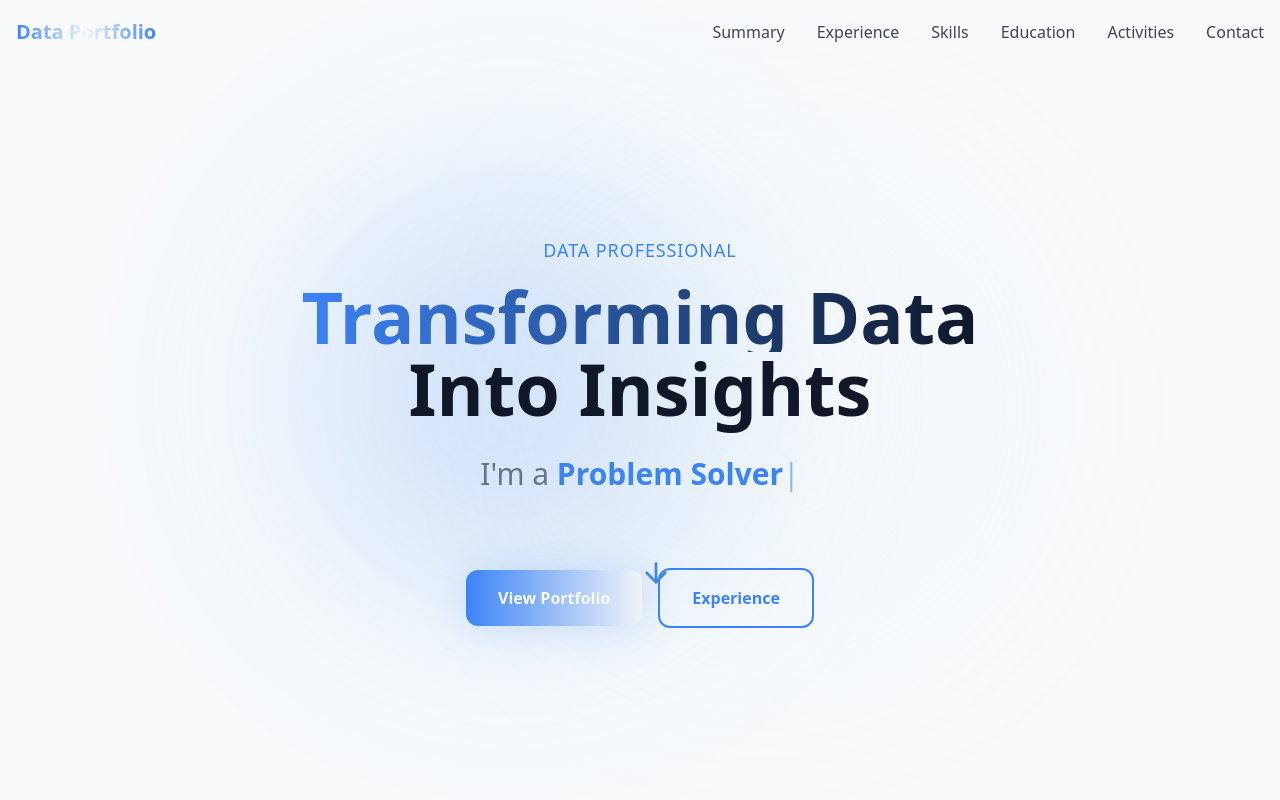
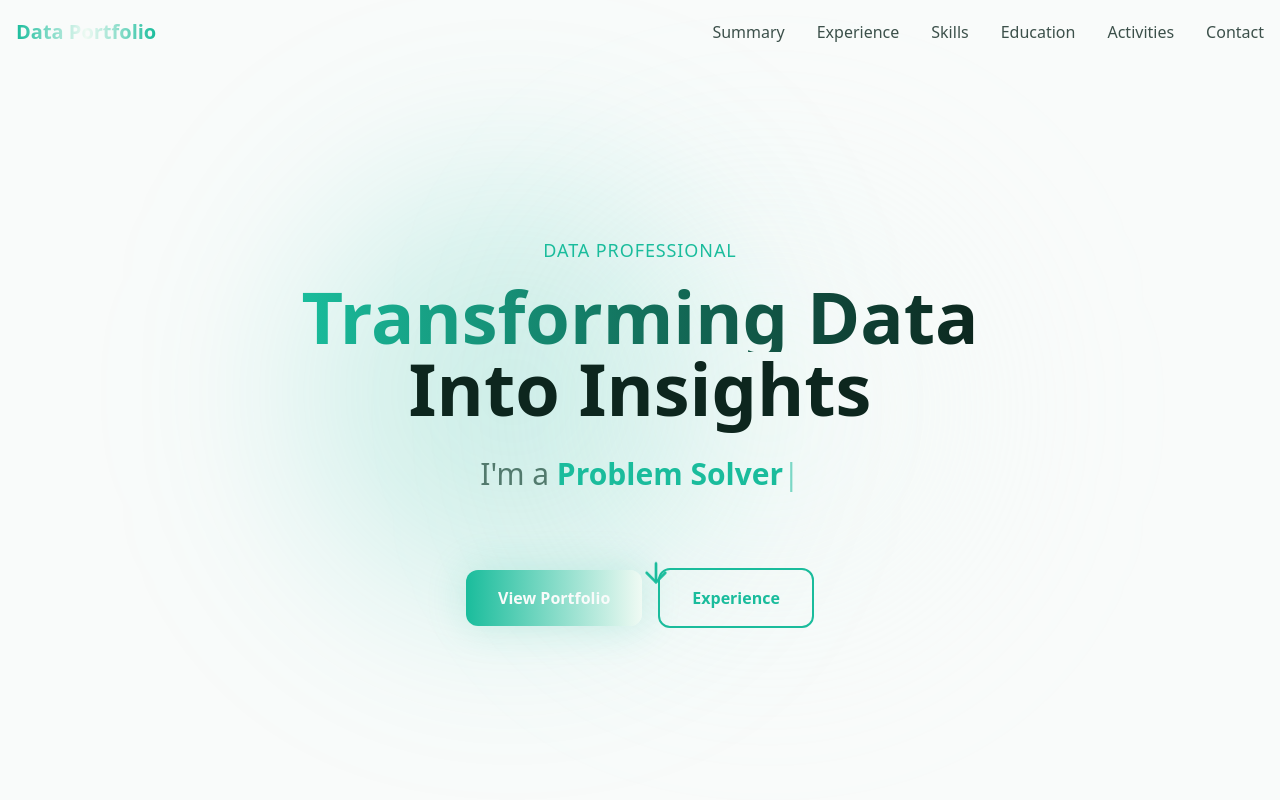
Before and after one commit to VibhavKaushik07/Portfolio, a React (Vite) app: page / in a window 1280 px wide. Shown: the top 800 px of the page. Built offline with nearby package versions, Linux system fonts and the light colour scheme; the HTML template or start-up script is replaced by a standard one.

Commit message:
Refactor: Change color scheme

```diff
--- a/src/index.css
+++ b/src/index.css
@@ -8,45 +8,45 @@ All colors MUST be HSL.
 
 @layer base {
   :root {
-    --background: 210 40% 98%;
-    --foreground: 222 47% 11%;
+    --background: 160 20% 98%;
+    --foreground: 160 50% 10%;
 
     --card: 0 0% 100%;
-    --card-foreground: 222 47% 11%;
+    --card-foreground: 160 50% 10%;
 
     --popover: 0 0% 100%;
-    --popover-foreground: 222 47% 11%;
+    --popover-foreground: 160 50% 10%;
 
-    --primary: 217 91% 60%;
+    --primary: 168 76% 42%;
     --primary-foreground: 0 0% 100%;
-    --primary-glow: 217 91% 70%;
+    --primary-glow: 168 76% 52%;
 
-    --secondary: 210 40% 96%;
-    --secondary-foreground: 222 47% 11%;
-    --secondary-glow: 210 40% 90%;
+    --secondary: 142 52% 96%;
+    --secondary-foreground: 160 50% 10%;
+    --secondary-glow: 142 52% 90%;
 
-    --muted: 210 40% 96%;
-    --muted-foreground: 215 16% 47%;
+    --muted: 142 52% 96%;
+    --muted-foreground: 160 20% 40%;
 
-    --accent: 217 91% 60%;
+    --accent: 168 76% 42%;
     --accent-foreground: 0 0% 100%;
 
     --destructive: 0 84% 60%;
     --destructive-foreground: 0 0% 100%;
 
-    --border: 214 32% 91%;
-    --input: 214 32% 91%;
-    --ring: 217 91% 60%;
+    --border: 142 30% 88%;
+    --input: 142 30% 88%;
+    --ring: 168 76% 42%;
 
     --radius: 0.75rem;
 
-    --gradient-primary: linear-gradient(135deg, hsl(217 91% 60%), hsl(217 91% 70%));
-    --gradient-card: linear-gradient(145deg, hsl(0 0% 100%), hsl(210 40% 98%));
-    --gradient-accent: linear-gradient(90deg, hsl(217 91% 60%), hsl(217 91% 70%));
+    --gradient-primary: linear-gradient(135deg, hsl(168 76% 42%), hsl(168 76% 52%));
+    --gradient-card: linear-gradient(145deg, hsl(0 0% 100%), hsl(160 20% 98%));
+    --gradient-accent: linear-gradient(90deg, hsl(168 76% 42%), hsl(142 70% 50%));
 
-    --shadow-glow: 0 0 40px hsl(217 91% 60% / 0.2);
-    --shadow-glow-hover: 0 0 60px hsl(217 91% 60% / 0.3);
-    --shadow-card: 0 8px 32px hsl(217 91% 60% / 0.1);
+    --shadow-glow: 0 0 40px hsl(168 76% 42% / 0.2);
+    --shadow-glow-hover: 0 0 60px hsl(168 76% 42% / 0.3);
+    --shadow-card: 0 8px 32px hsl(168 76% 42% / 0.1);
 
     --transition-smooth: all 0.3s cubic-bezier(0.4, 0, 0.2, 1);
   }
```
